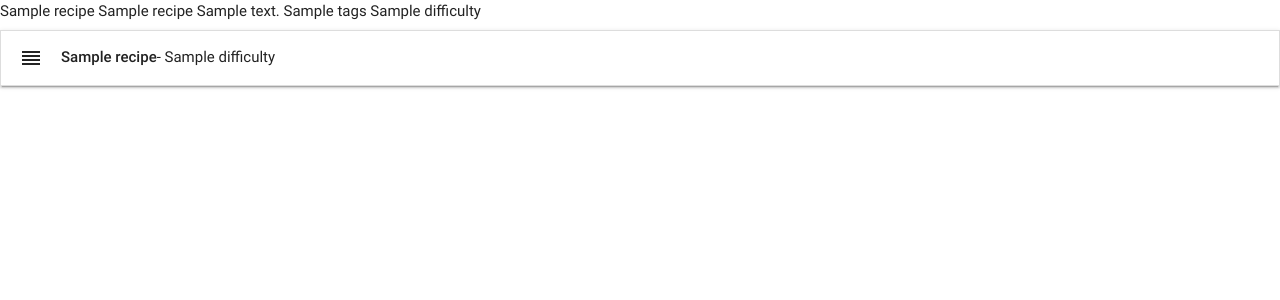
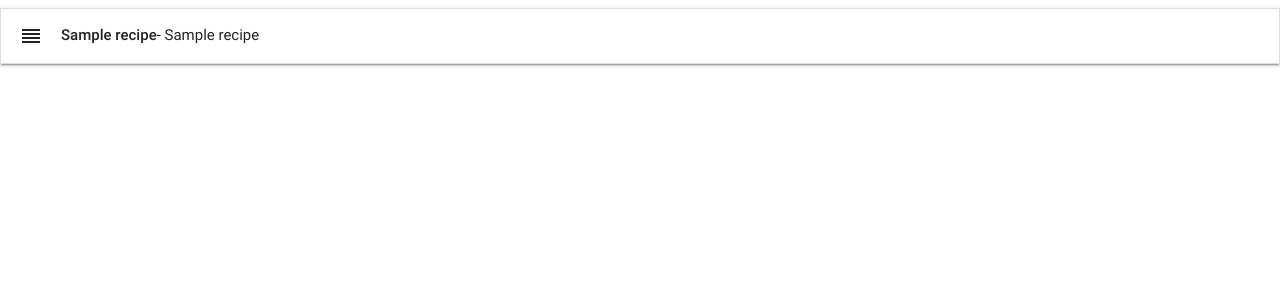
Before and after one commit to Code-Institute-Submissions/jasons-cook-book, a Flask app: page / in a window 1280 px wide. Shown: the top 300 px of the page. Run offline with Flask 2, Linux system fonts and the light colour scheme; a database or web service that is not in the repository returns one stand-in record (values such as "Sample title"); some libraries are stand-ins or nearby versions.

Commit message:
fixed dropdown not dislaying text

```diff
--- a/app.py
+++ b/app.py
@@ -11,11 +11,19 @@ mongo = PyMongo(app)
 @app.route("/")
 @app.route("/get_recipes")
 def get_recipes():
-    return render_template("recipes.html", recipes=mongo.db.recipes.find())
+    return render_template("recipes.html",
+    recipes=mongo.db.recipes.find())
 
 @app.route("/add_recipe")
 def add_recipe():
-    return render_template("addrecipe.html", categories=mongo.db.categories.find())
+    return render_template("addrecipe.html",
+    categories=mongo.db.categories.find())
+
+@app.route("/insert_recipe", methods=["POST"])
+def insert_recipe():
+    recipes = mongo.db.recipes
+    recipes.insert_one(request.form.to_dict())
+    return redirect(url_for("get_recipes"))
 
 if __name__ == "__main__":
     app.run(host=os.environ.get("IP"),
--- a/templates/recipes.html
+++ b/templates/recipes.html
@@ -2,14 +2,7 @@
 
 {% block content %}
             {% for recipe in recipes %}
-                {{recipe.recipe_name}}
-                {{recipe.category_name}}
-                {{recipe.recipe_desc}}
-                {{recipe.is_vegan}}
-                {{recipe.is_gluten_free}}
-                {{recipe.is_vegetarian}}
-                {{recipe.tags}}
-                {{recipe.difficulty}}
+
 
     <ul class="collapsible">
 
@@ -18,11 +11,12 @@
               <i class="material-icons">
                 reorder
               </i>
-                <strong>{{recipe.recipe_name}} </strong>  -  {{recipe.difficulty}}
+                <strong>{{recipe.recipe_name}}</strong>   -  {{recipe.category_name}}
           </div>
           <div class="collapsible-body">
               <span>
-                  {{recipe.category_name}}
+                  {{recipe.recipe_desc}}
+                  {{recipe.difficulty}}
               </span>
           </div>
         </li>
```
Also changed, not shown: templates/addrecipe.html (+5 -8 lines).
